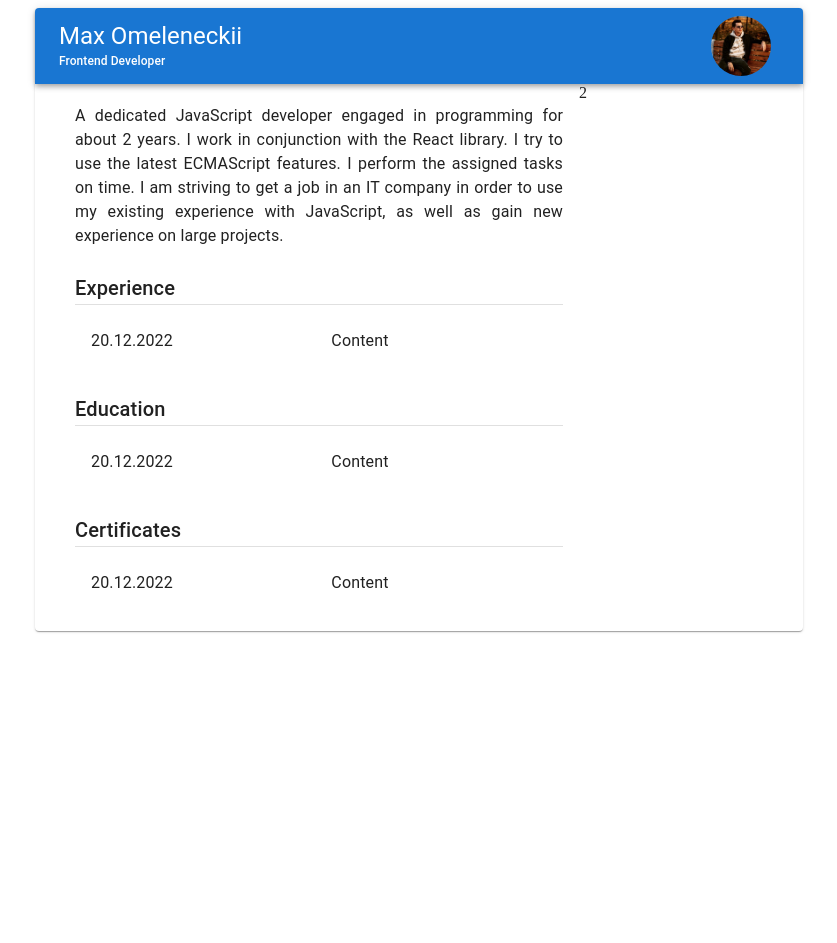
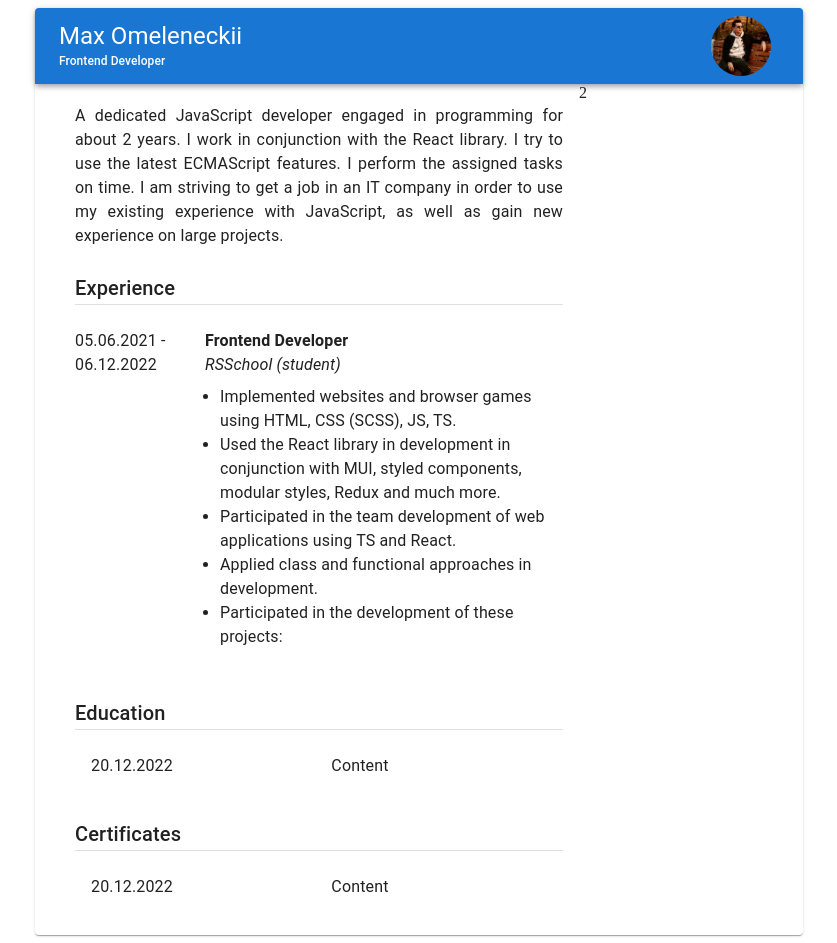
Before and after one commit to maxomeleneckii/cv, a React (Create React App) app: page / in a window 1280 px wide. Shown: the whole page, without its empty margins (221-1058 px from the left). Before the commit the page ends 800 px from the top, so only its background shows below. Built offline with nearby package versions, Linux system fonts and the light colour scheme.

Commit message:
feat: add information about Experience

```diff
--- a/src/components/LeftSection.tsx
+++ b/src/components/LeftSection.tsx
@@ -1,4 +1,5 @@
 import { Divider, List, ListItem, ListItemText, Typography } from '@mui/material';
+import styled from 'styled-components';
 import { Section } from './styledComponents/styledComponents';
 
 export const leftSectionData = {
@@ -10,6 +11,11 @@ export const leftSectionData = {
     description: '',
   },
 };
+
+const ListItemCustom = styled.li`
+  padding: 0px;
+  margin-left: 15px;
+`;
 
 export const LeftSection = () => {
   return (
@@ -43,9 +49,34 @@ export const LeftSection = () => {
               }
             />
             <List sx={{ width: '100%' }}>
-              <ListItem>
-                <ListItemText>20.12.2022</ListItemText>
-                <ListItemText>Content</ListItemText>
+              <ListItem sx={{ paddingLeft: '0px', columnGap: '30px', alignItems: 'flex-start' }}>
+                <ListItemText sx={{ flex: '1 0 100px' }}>05.06.2021 - 06.12.2022</ListItemText>
+                <ListItemText>
+                  <Typography component="h3" sx={{ fontWeight: 'bold' }}>
+                    Frontend Developer
+                  </Typography>
+                  <Typography component="h4" sx={{ fontStyle: 'italic' }}>
+                    RSSchool (student)
+                  </Typography>
+                  <List sx={{ listStyle: 'disc' }}>
+                    <ListItemCustom>
+                      Implemented websites and browser games using HTML, CSS (SCSS), JS, TS.
+                    </ListItemCustom>
+                    <ListItemCustom>
+                      Used the React library in development in conjunction with MUI, styled
+                      components, modular styles, Redux and much more.
+                    </ListItemCustom>
+                    <ListItemCustom>
+                      Participated in the team development of web applications using TS and React.
+                    </ListItemCustom>
+                    <ListItemCustom>
+                      Applied class and functional approaches in development.
+                    </ListItemCustom>
+                    <ListItemCustom>
+                      Participated in the development of these projects:
+                    </ListItemCustom>
+                  </List>
+                </ListItemText>
               </ListItem>
             </List>
           </ListItem>
```
